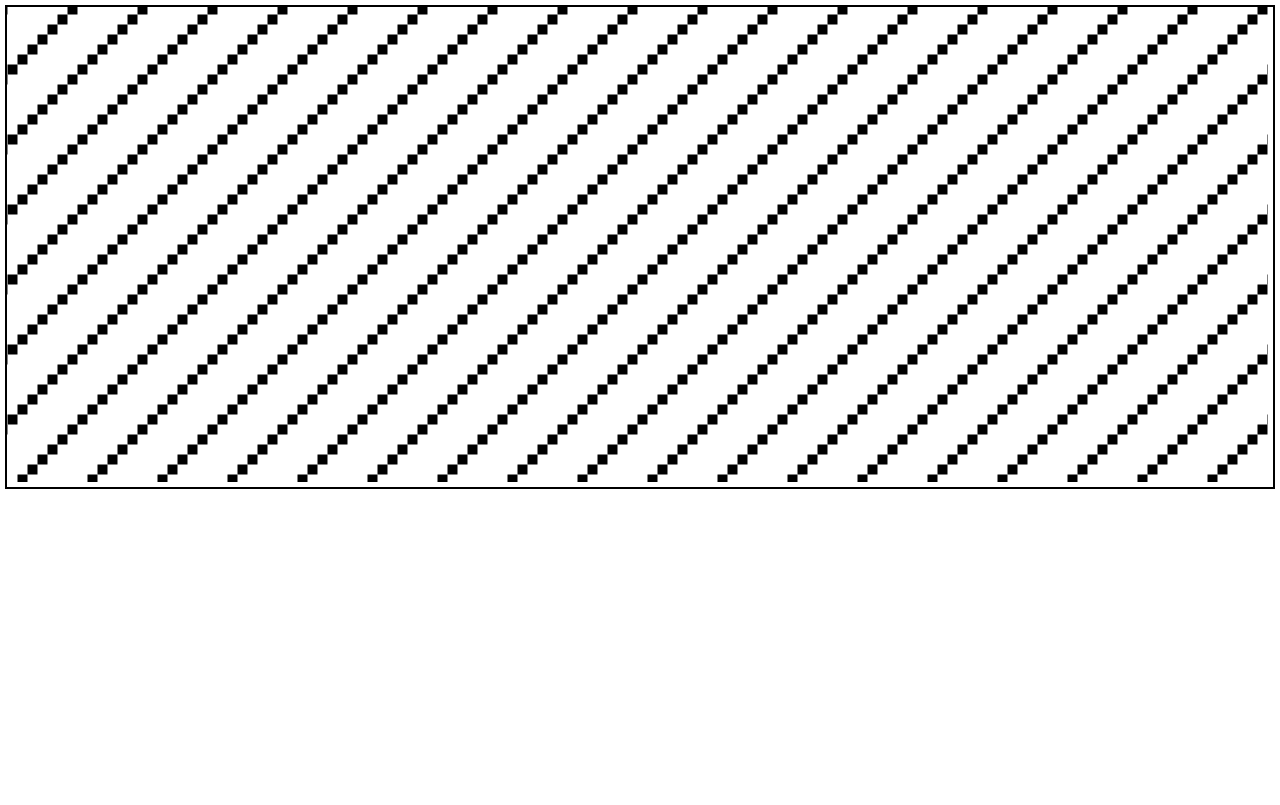
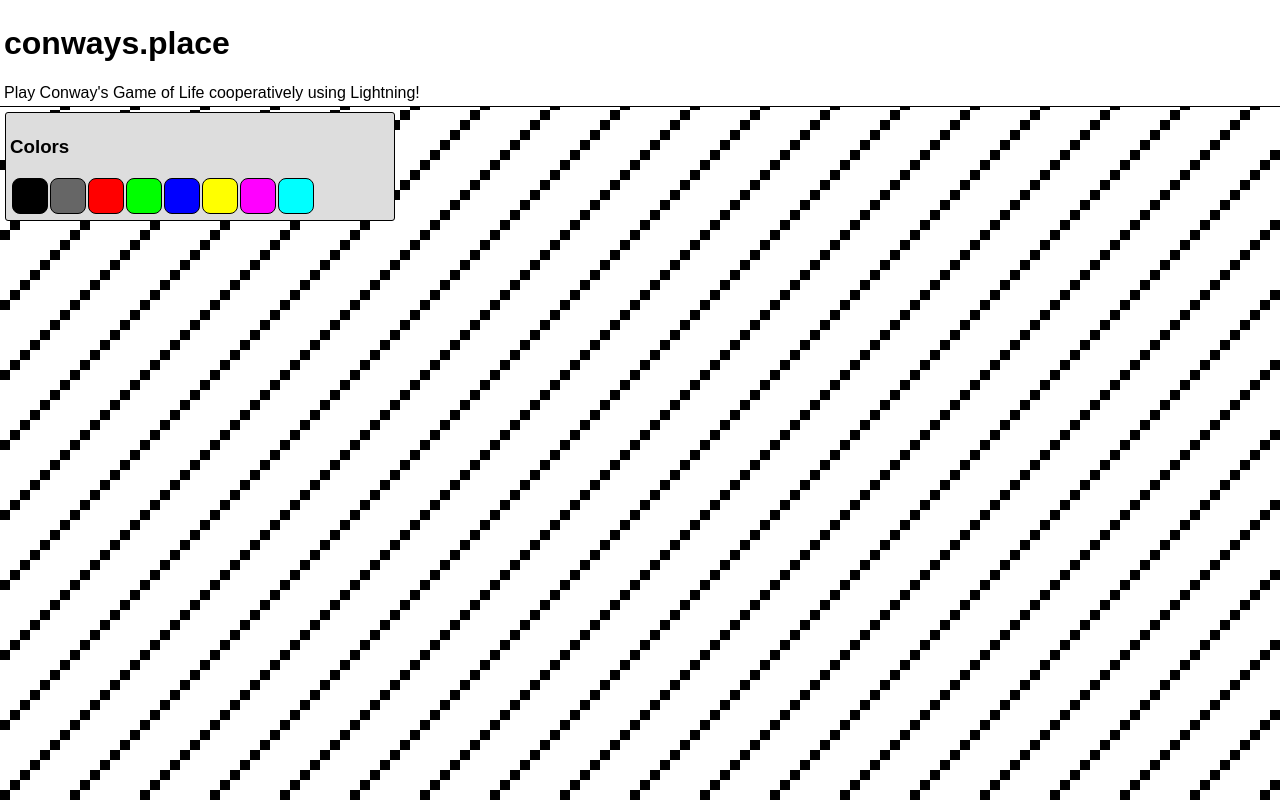
Before and after one commit to delbonis/conways.place, a plain HTML site: page static/index.html in a window 1280 px wide. Drawn offline with Linux system fonts and the light colour scheme.

Commit message:
Significantly updated the game UI, integrating invoices into the UI properly.

```diff
--- a/static/game.js
+++ b/static/game.js
@@ -45,7 +45,7 @@ const COLORS = [
 	"#ff0000",
 	"#ff00ff",
 	"#ffff00",
-	"#ffffff"
+	"#666666"
 ];
 
 var cameraState = null;
@@ -57,9 +57,11 @@ var gEditWindow = null;
 var gSocket = null;
 var msgHandlers = {}
 
+var userColor = Math.floor(Math.random() * COLORS.length);
+
 var debug = {
 	printTilesRendered: false
-}
+};
 
 function init() {
 
@@ -288,10 +290,23 @@ function getNewFrame(worldState, cam, windowWidth, windowHeight) {
 
 }
 
+var lastCanvasWidth = -1;
+var lastCanvasHeight = -1;
+
 function updateDisplay() {
 
 	let out = document.getElementById("game");
 	let frame = getNewFrame(gWorldState, cameraState, out.width, out.height);
+
+	// Cache these since it avoids potentially updating the DOM layout if we don't have to.
+	let dw = document.body.clientWidth;
+	let dh = document.body.clientHeight;
+	if (dw != lastCanvasWidth || dh != lastCanvasHeight) {
+		out.width = dw;
+		out.height = dh;
+		lastCanvasWidth = dw;
+		lastCanvasHeight = dh;
+	}
 
 	let ctx = out.getContext("2d");
 	ctx.imageSmoothingEnabled = false;
--- a/static/index.html
+++ b/static/index.html
@@ -25,6 +25,7 @@
 		<link href="style.css" type="text/css" rel="stylesheet" />
 		<script src="game.js"></script>
 		<script src="messages.js"></script>
+		<script src="invoices.js"></script>
 	</head>
 	<body onload="init();">
 		<div class="content">
@@ -34,5 +35,50 @@
 				</canvas>
 			</div>
 		</div>
+		<!--<div id="ivctr" style="visibility: hidden;">
+			<p>
+				Invoices:
+			</p>
+			<ul id="invoicelist">
+			</ul>
+		</div>-->
+		<div id="overlay">
+			<div id="heading">
+				<h1>conways.place</h1>
+				Play Conway's Game of Life cooperatively using Lightning!
+			</div>
+
+			<div id="infocol">
+				<div id="colorbox" class="panel">
+					<h3>Colors</h3>
+					<table>
+						<tbody>
+							<tr>
+								<td class="colorbutton" onclick="userColor = 0;" style="background: #000000"></td>
+								<td class="colorbutton" onclick="userColor = 7;" style="background: #666666"></td>
+								<td class="colorbutton" onclick="userColor = 4;" style="background: #ff0000"></td>
+								<td class="colorbutton" onclick="userColor = 2;" style="background: #00ff00"></td>
+								<td class="colorbutton" onclick="userColor = 1;" style="background: #0000ff"></td>
+								<td class="colorbutton" onclick="userColor = 6;" style="background: #ffff00"></td>
+								<td class="colorbutton" onclick="userColor = 5;" style="background: #ff00ff"></td>
+								<td class="colorbutton" onclick="userColor = 4;" style="background: #00ffff"></td>
+							</tr>
+						</tbody>
+					</table>
+				</div>
+
+				<div id="newinvoicebox" class="panel" style="display: none;">
+					<h3>Submission</h3>
+					<p>
+						You've submitted some cells, but in order for them to be visible
+						to everyone, you need to pay this BOLT 11 invoice.
+					</p>
+					<div class="invoice" id="newinvoice">
+					</div>
+					<hr/>
+					<button onclick="dismissNewInvoiceBox();">Dismiss</button>
+				</div>
+			</div>
+		</div>
 	</body>
 </html>
--- /dev/null
+++ b/static/invoices.js
@@ -0,0 +1,43 @@
+
+var invoices = {}
+
+function handleInvoice(id, msg) {
+	invoices[id] = msg;
+	console.log("new invoice: " + invoices[id]);
+
+	let iventry = document.createElement("li");
+	iventry.id = "invoicelist-item-" + id;
+	iventry.innerHTML = msg;
+
+	// Add it to the invoice list.
+	//let ivs = document.getElementById("invoicelist");
+	//ivs.appendChild(iventry);
+
+	// Make the new invoice box visible.
+	let nibe = document.getElementById("newinvoicebox");
+	nibe.style.display = "block";
+
+	// Set it to the newly-added invoice.
+	let nie = document.getElementById("newinvoice");
+	nie.innerHTML = msg;
+
+}
+
+function handleInvoicePaid(id) {
+	if (invoices[id] != null && invoices[id] != undefined) {
+		delete invoices[id];
+	}
+
+	console.log("invoice paid: " + id);
+
+	dismissNewInvoiceBox();
+
+	// Just remove it.
+	//let iv = document.getElementById("invoicelist-item-" + id);
+	//iv.remove();
+}
+
+function dismissNewInvoiceBox() {
+	let nib = document.getElementById("newinvoicebox");
+	nib.style.display = "none";
+}
--- a/static/messages.js
+++ b/static/messages.js
@@ -53,23 +53,3 @@ function __submitGlider(x, y, color) {
 		x + 2, y + 2, true, color
 	]);
 }
-
-var invoices = {}
-
-function handleInvoice(id, msg) {
-	invoices[id] = msg;
-	console.log("new invoice: " + invoices[id]);
-	announceInvoice(id);
-}
-
-// TODO Make this not look like shit.
-function announceInvoice(id) {
-	alert("Invoice: " + id + "\n\nPlease pay this BOLT 11 invoice\n================\n" + invoices[id]);
-}
-
-function handleInvoicePaid(id) {
-	alert("Invoice " + id + " paid!");
-	if (invoices[id] != null && invoices[id] != undefined) {
-		delete invoices[id];
-	}
-}
--- a/static/style.css
+++ b/static/style.css
@@ -19,22 +19,77 @@
 html, body {
 	height: 100%;
 	margin: 0;
-}
+	font-family: sans-serif;
 
-div.content {
-	margin: 5px;
-	border: 2px solid black;
+	overflow: hidden;
 }
 
 #gamecontainer {
 	margin: 0px;
 	border: 0px;
 	padding: 0px;
-	height: 480px;
 }
 
-.game {
+#game {
 	margin: 0px;
 	border: 0px;
 	padding: 0px;
 }
+
+#overlay {
+	position: absolute;
+	top: 0px;
+	left: 0px;
+
+	z-index: 5; // should be above everything else
+}
+
+#heading {
+	width: 100vw;
+
+	margin: 0;
+	border-bottom: 1px solid black;
+
+	padding: 4px;
+
+	background-color: white;
+}
+
+.panel {
+	margin: 5px;
+	border: 1px solid black;
+	border-radius: 3px;
+	padding: 4px;
+
+	background: #ddd;
+}
+
+#infocol {
+	max-width: 400px;
+}
+
+.invoice {
+	margin: 0.5em;
+
+	font-family: monospace;
+	word-break: break-all;
+}
+
+.button {
+	background-color: #ccc;
+}
+
+#colorbox {
+	padding: 4px;
+}
+
+.colorbutton {
+	width: 2em;
+	height: 2em;
+	border: 1px solid black;
+	border-radius: 8px;
+}
+
+.colorbutton:hover !important {
+	opacity: 10%;
+}
```
